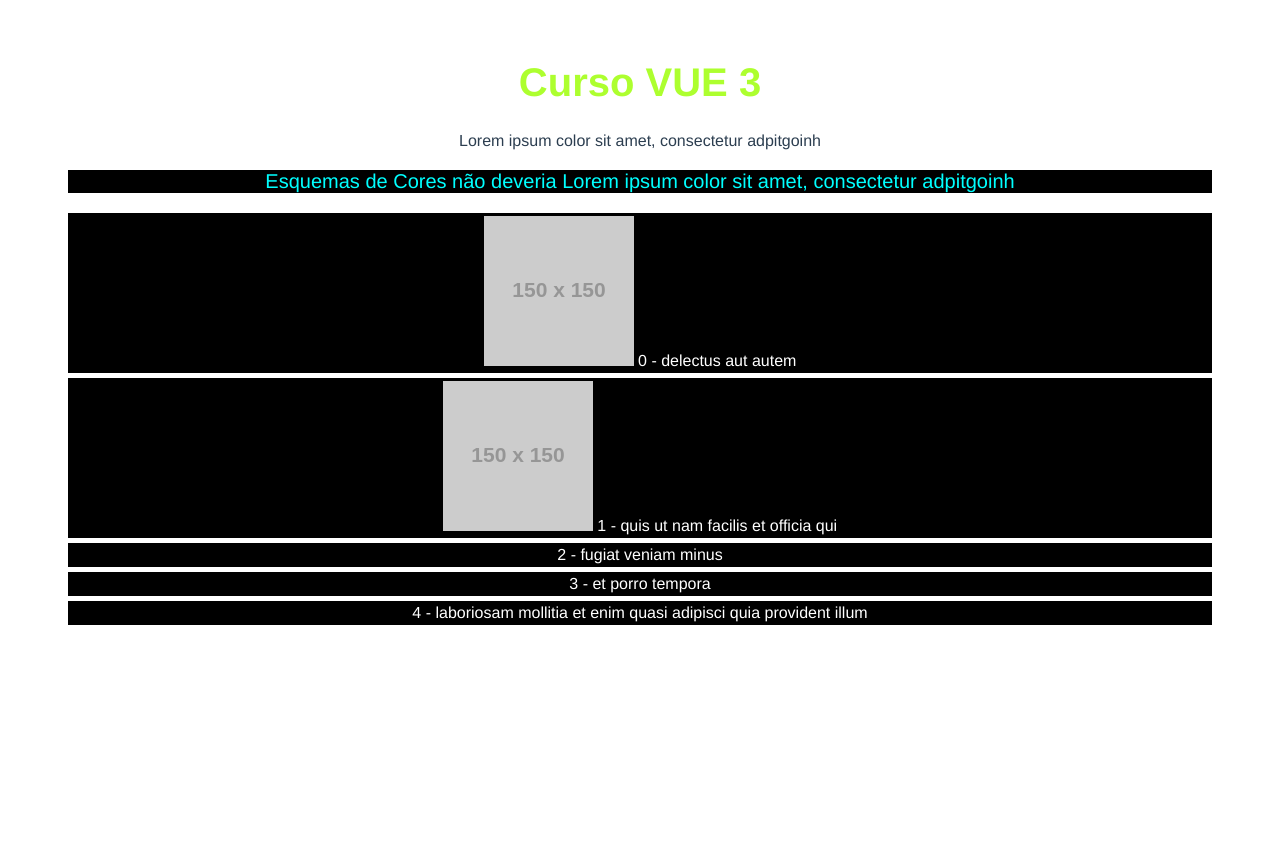
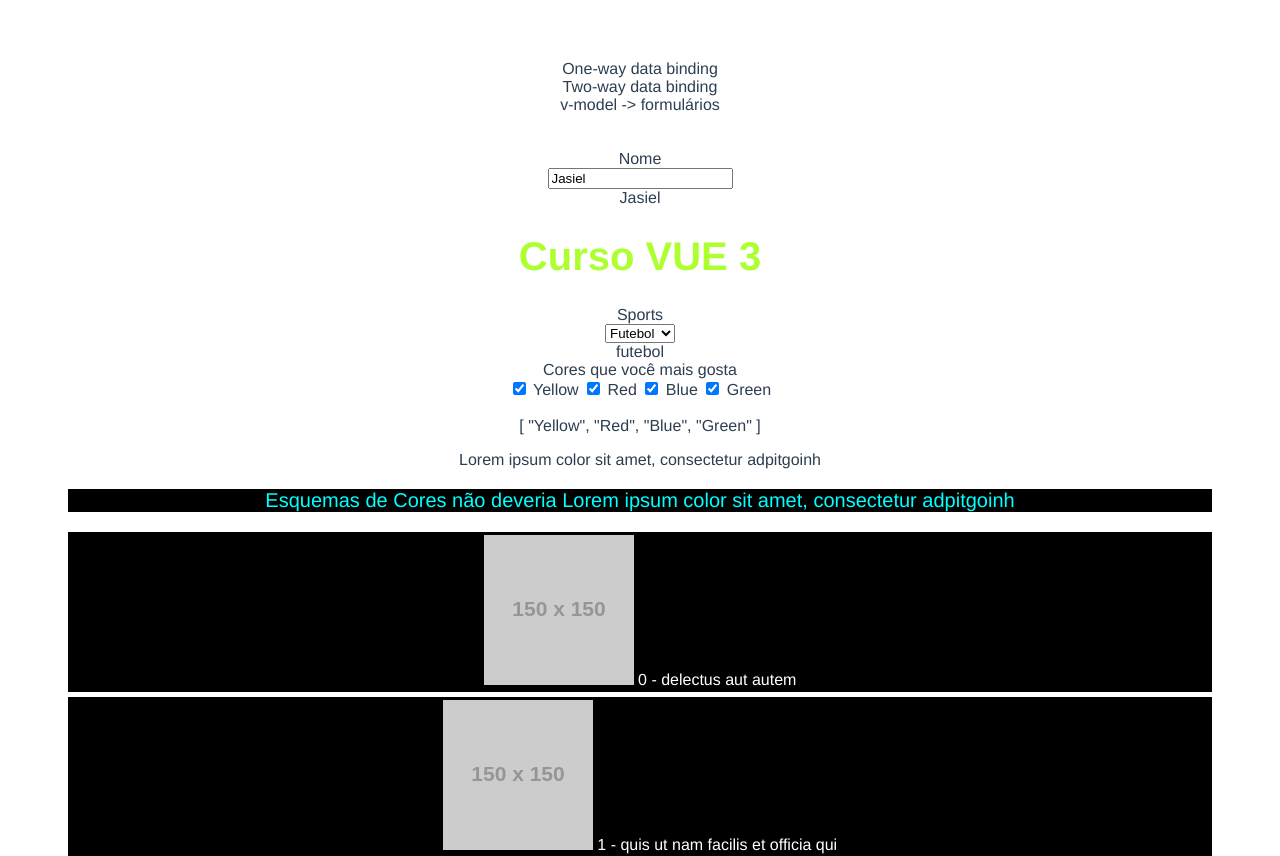
Before and after one commit to jasielserra/app, a Vue app: page / in a window 1280 px wide. Shown: the top 856 px of the page. Before the commit the page ends 800 px from the top, so only its background shows below. Built offline with nearby package versions, Linux system fonts and the light colour scheme.

Commit message:
Ligação Data Bind various input form.

```diff
--- a/src/App.vue
+++ b/src/App.vue
@@ -1,8 +1,38 @@
 <template>
+  <div>
+    One-way data binding <br>
+    Two-way data binding <br>
+    v-model -> formulários
+  </div>
+  <br>
+  <br>
+  <div>
+      <label>Nome</label><br>
+      <input v-model="name" type="text">
+      <br>
+        {{ name }}
+      <h1 :class="{ 'title': true, 'title-home': isHome }">Curso VUE 3</h1>
+      <label>Sports</label><br>
+      <select v-model="sports">
+        <option value="">Escolha</option>
+        <option value="futebol">Futebol</option>
+        <option value="skate">Skate</option>
+        <option value="Tenis">Tenis</option>
+      </select>
+              <br>
+              {{ sports }}
+    <div>
+      <label>Cores que você mais gosta</label><br>
+      <input type="checkbox" value="Yellow" v-model="colors"> Yellow
+      <input type="checkbox" value="Red" v-model="colors"> Red
+      <input type="checkbox" value="Blue" v-model="colors"> Blue
+      <input type="checkbox" value="Green" v-model="colors"> Green
 
-  <div>
-      <h1 :class="{ 'title': true, 'title-home': isHome }">Curso VUE 3</h1>
+      <br>
+      <br>
+            {{ colors }}
 
+    </div>
   <p :class="pClass">
       Lorem ipsum color sit amet, consectetur adpitgoinh
   </p>
@@ -31,6 +61,11 @@ export default {
   },
   data(){
      return {
+       colors: ['Yellow','Red','Blue','Green'],
+       contract: false,
+       newletter: 'Não',
+       name : 'Jasiel',
+       sports: 'futebol',
        isHome: true,
        classVar: 'title',
        styleClass: {'color': 'aqua', 'backgroundColor':'black', 'font-size': '20px'},
```
